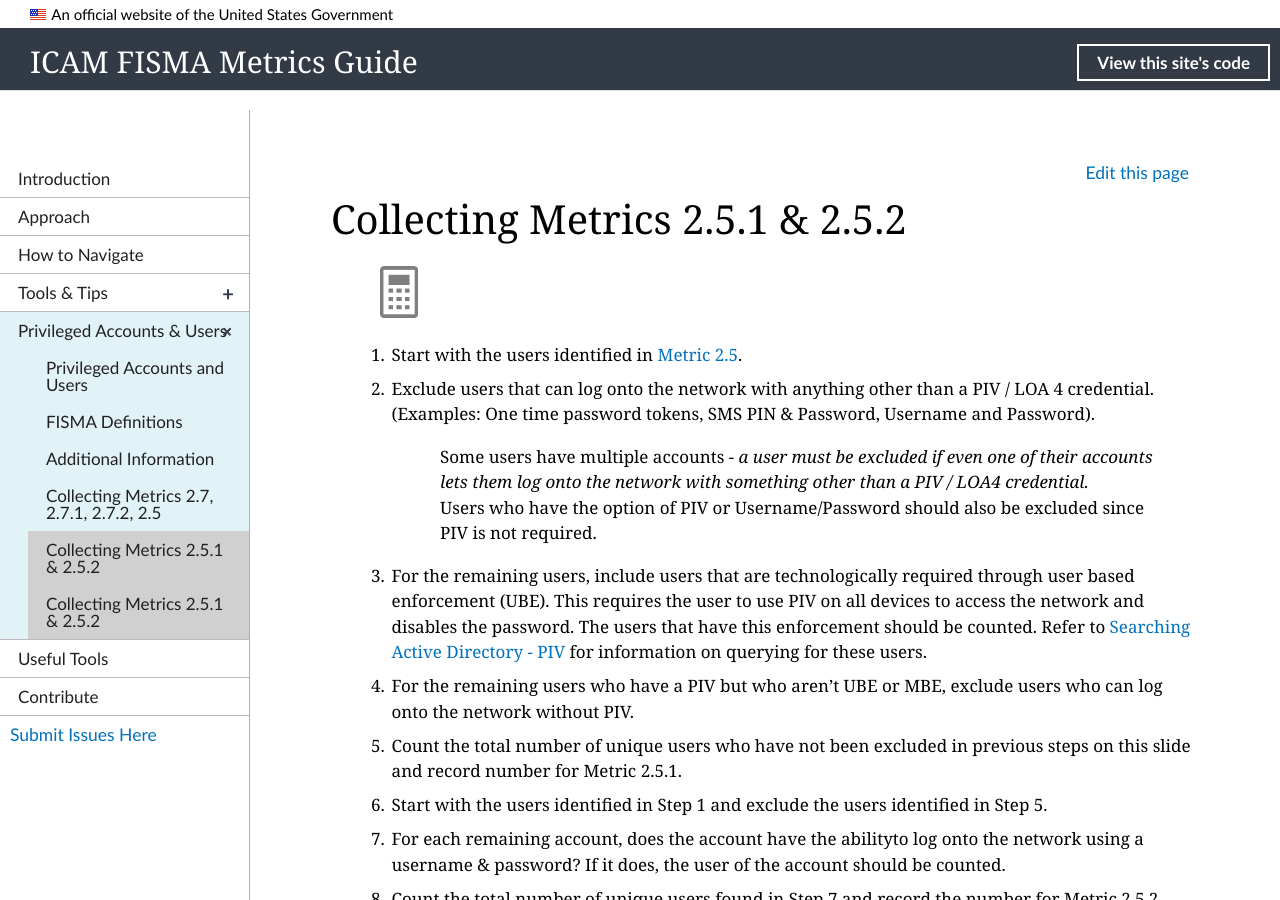
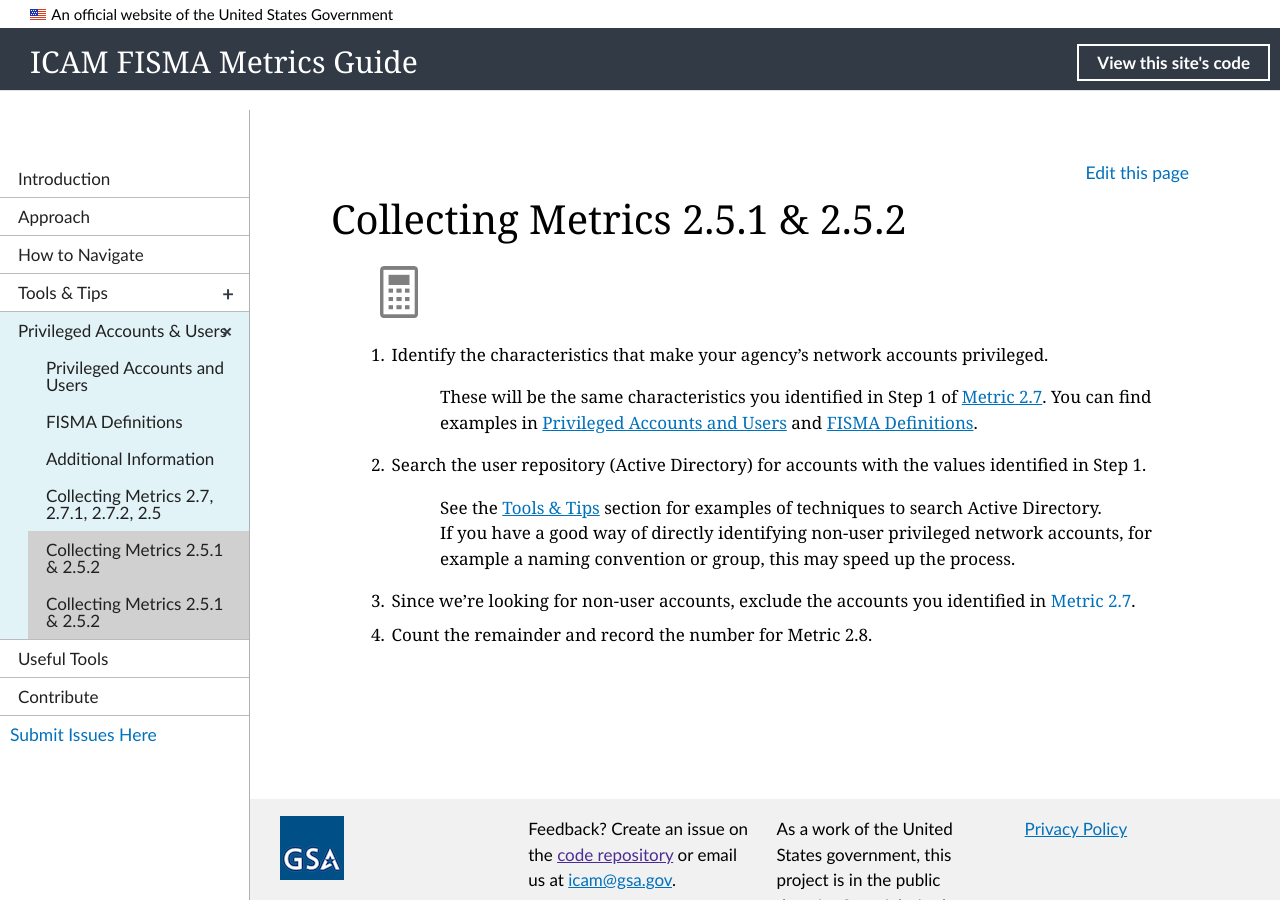
Before and after one commit to GSA/icam-fisma, a Jekyll site: the page built from _priv-mgmt/17_collection-28.md, in a window 1280 px wide and 900 px high. Built offline with Jekyll 4.4.1, drawn with Linux system fonts in a browser that asks for light colours; nearby versions of some CDN libraries; some of the changed text lies outside the part shown.

Commit message:
format and add links

```diff
--- a/_priv-mgmt/17_collection-28.md
+++ b/_priv-mgmt/17_collection-28.md
@@ -6,23 +6,10 @@ collection: priv-mgmt
 ---
 >![Calculator logo](../img/calc.png){:style="width:5%;"}
 
-1. Start with the users identified in [Metric 2.5](collection-25-27).
-2. Exclude users that can log onto the network with anything other than a PIV / LOA 4 credential. (Examples: One time password tokens, SMS PIN & Password, Username and Password).
-> Some users have multiple accounts - *a user must be excluded if even one of their accounts lets them log onto the network with something other than a PIV / LOA4 credential.*\\
-Users who have the option of PIV or Username/Password should also be excluded since PIV is not required.
-3. For the remaining users, include users that are technologically required through user based enforcement (UBE). This requires the user to use PIV on all devices to access the network and disables the password. The users that have this enforcement should be counted. Refer to [Searching Active Directory - PIV](../tools-tips/searchAD-PIV) for information on querying for these users.
-4. For the remaining users who have a PIV but who aren’t UBE or MBE, exclude users who can log onto the network without PIV.
-5. Count the total number of unique users who have not been excluded in previous steps on this slide and record number for Metric 2.5.1.
-6. Start with the users identified in Step 1 and exclude the users identified in Step 5.
-7. For each remaining account, does the account have the abilityto log onto the network using a username & password? If it does, the user of the account should be counted.
-8. Count the total number of unique users found in Step 7 and record the number for Metric 2.5.2.
-
-333333333333333333333333333333333333333333333
-
-Identify the characteristics that make your agency’s network accounts privileged.
-•These will be the same characteristics you identified in Step 1 of Metric 2.7. You can find examples in slide 8.
-2.Search the user repository (Active Directory) for accounts with the values identified in Step 1.
-•See slide 5 and 6 for examples of techniques to search Active Directory.
-•If you have a good way of directly identifying non-user privileged network accounts, for example a naming convention or group, this may speed up the process.
-3.Since we’re looking for non-user accounts, exclude the accounts you identified in Metric 2.7.
-4.Count the remainder and record the number for Metric 2.8.
+1. Identify the characteristics that make your agency’s network accounts privileged.
+> These will be the same characteristics you identified in Step 1 of [Metric 2.7](collection-25-27). You can find examples in [Privileged Accounts and Users](main-priv) and [FISMA Definitions](definitions).
+2. Search the user repository (Active Directory) for accounts with the values identified in Step 1.
+> See the [Tools & Tips](../tools-tips/searchAD) section for examples of techniques to search Active Directory.\\
+If you have a good way of directly identifying non-user privileged network accounts, for example a naming convention or group, this may speed up the process.
+3. Since we’re looking for non-user accounts, exclude the accounts you identified in [Metric 2.7](collection-25-27).
+4. Count the remainder and record the number for Metric 2.8.
```
